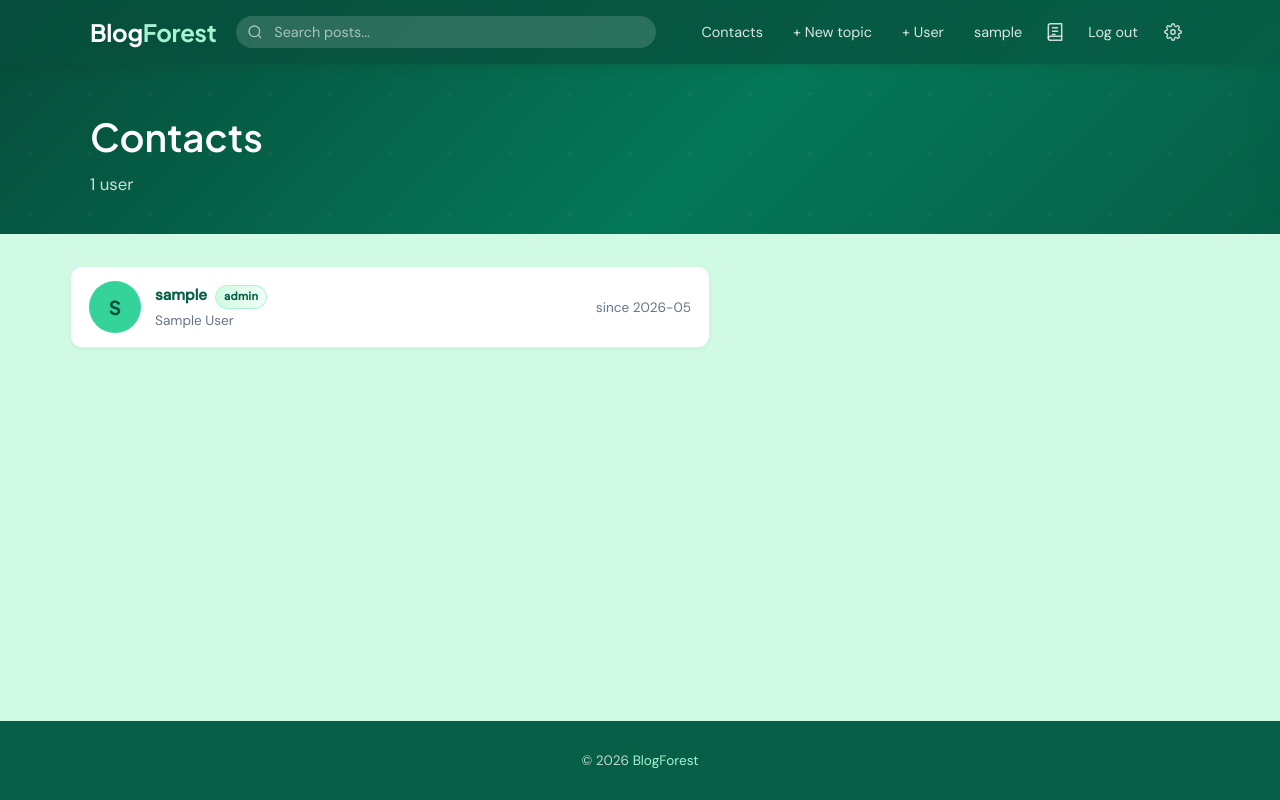
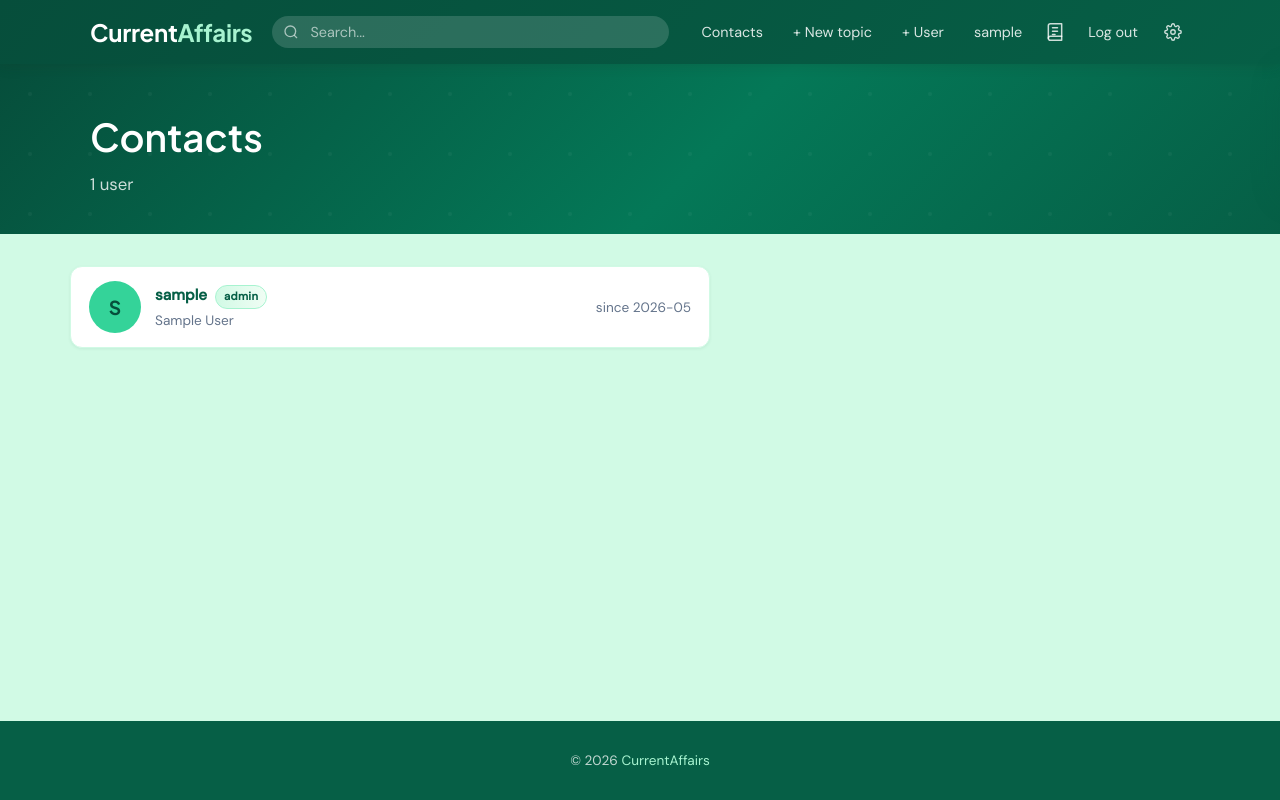
Before and after one commit to PvlKr16/Blogforest, a Django app: page /users/ in a window 1280 px wide. Run offline with Django 4.2, Linux system fonts and the light colour scheme; the visitor is signed in with stand-in values (Sample User, id 1); data comes from the database, SQL or seed files in the repository; data that the repository does not hold is empty.

Commit message:
renamed to CurrentAffairs

```diff
--- a/blogapp/templates/blogapp/auth/login.html
+++ b/blogapp/templates/blogapp/auth/login.html
@@ -4,7 +4,7 @@
 <head>
   <meta charset="UTF-8">
   <meta name="viewport" content="width=device-width, initial-scale=1.0">
-  <title>Log in — BlogForest</title>
+  <title>Log in — CurrentAffairs</title>
   <script>
     (function(){
       var t = '{{ user_theme|default:"emerald" }}';
@@ -15,7 +15,7 @@
 </head>
 <body>
   <div class="login-wrap">
-    <div class="login-logo">Blog<span>Forest</span></div>
+    <div class="login-logo">Current<span>Affairs</span></div>
 
     {% if messages %}
     {% for msg in messages %}
--- a/blogapp/templates/blogapp/auth/register.html
+++ b/blogapp/templates/blogapp/auth/register.html
@@ -1,5 +1,5 @@
 {% extends 'blogapp/base.html' %}
-{% block title %}New user — BlogForest{% endblock %}
+{% block title %}New user — CurrentAffairs{% endblock %}
 
 {% block content %}
 <div class="container">
--- a/blogapp/templates/blogapp/base.html
+++ b/blogapp/templates/blogapp/base.html
@@ -4,7 +4,7 @@
 <head>
   <meta charset="UTF-8">
   <meta name="viewport" content="width=device-width, initial-scale=1.0">
-  <title>{% block title %}BlogForest{% endblock %}</title>
+  <title>{% block title %}CurrentAffairs{% endblock %}</title>
   <!-- Anti-FOUC: apply theme before CSS renders -->
   <script>
     (function(){
@@ -21,7 +21,7 @@
   <!-- ── Header ── -->
   <header class="site-header">
     <div class="container header-inner">
-      <a href="{% url 'home' %}" class="site-logo">Blog<span>Forest</span></a>
+      <a href="{% url 'home' %}" class="site-logo">Current<span>Affairs</span></a>
 
       <!-- Search with dropdown options -->
       <div class="header-search" id="search-wrapper">
@@ -30,7 +30,7 @@
             <circle cx="11" cy="11" r="8"/><path d="m21 21-4.35-4.35"/>
           </svg>
           <input type="text" name="q" id="search-input"
-                 placeholder="Search posts..."
+                 placeholder="Search..."
                  value="{{ request.GET.q|default:'' }}">
           <!-- Search options dropdown -->
           <div id="search-dropdown">
@@ -163,7 +163,7 @@
   <!-- ── Footer ── -->
   <footer class="site-footer">
     <div class="container">
-      <p>&copy; 2026 <a href="{% url 'home' %}">BlogForest</a></p>
+      <p>&copy; 2026 <a href="{% url 'home' %}">CurrentAffairs</a></p>
     </div>
   </footer>
 
--- a/blogapp/templates/blogapp/blog/delete_confirm.html
+++ b/blogapp/templates/blogapp/blog/delete_confirm.html
@@ -1,5 +1,5 @@
 {% extends 'blogapp/base.html' %}
-{% block title %}Удалить блог — BlogForest{% endblock %}
+{% block title %}Удалить блог — CurrentAffairs{% endblock %}
 
 {% block content %}
 <div class="container content-full">
--- a/blogapp/templates/blogapp/blog/detail.html
+++ b/blogapp/templates/blogapp/blog/detail.html
@@ -1,6 +1,6 @@
 {% extends 'blogapp/base.html' %}
 {% load file_tags %}
-{% block title %}{{ blog.title }} — BlogForest{% endblock %}
+{% block title %}{{ blog.title }} — CurrentAffairs{% endblock %}
 
 {% block content %}
 <div class="container content-full">
--- a/blogapp/templates/blogapp/blog/form.html
+++ b/blogapp/templates/blogapp/blog/form.html
@@ -1,5 +1,5 @@
 {% extends 'blogapp/base.html' %}
-{% block title %}{{ action }} — BlogForest{% endblock %}
+{% block title %}{{ action }} — CurrentAffairs{% endblock %}
 
 {% block content %}
 <div class="page-hero">
--- a/blogapp/templates/blogapp/post/delete_confirm.html
+++ b/blogapp/templates/blogapp/post/delete_confirm.html
@@ -1,5 +1,5 @@
 {% extends 'blogapp/base.html' %}
-{% block title %}Удалить пост — BlogForest{% endblock %}
+{% block title %}Удалить пост — CurrentAffairs{% endblock %}
 
 {% block content %}
 <div class="container content-full">
--- a/blogapp/templates/blogapp/post/detail.html
+++ b/blogapp/templates/blogapp/post/detail.html
@@ -1,6 +1,6 @@
 {% extends 'blogapp/base.html' %}
 {% load file_tags %}
-{% block title %}{{ post.title }} — BlogForest{% endblock %}
+{% block title %}{{ post.title }} — CurrentAffairs{% endblock %}
 
 {% block content %}
 <div class="container content-full">
--- a/blogapp/templates/blogapp/post/form.html
+++ b/blogapp/templates/blogapp/post/form.html
@@ -1,5 +1,5 @@
 {% extends 'blogapp/base.html' %}
-{% block title %}{{ action }} — BlogForest{% endblock %}
+{% block title %}{{ action }} — CurrentAffairs{% endblock %}
 
 {% block content %}
 <div class="page-hero">
--- a/blogapp/templates/blogapp/profile.html
+++ b/blogapp/templates/blogapp/profile.html
@@ -1,5 +1,5 @@
 {% extends 'blogapp/base.html' %}
-{% block title %}{{ profile_user.username }} — BlogForest{% endblock %}
+{% block title %}{{ profile_user.username }} — CurrentAffairs{% endblock %}
 
 {% block content %}
 <div class="page-hero">
--- a/blogapp/templates/blogapp/tag_posts.html
+++ b/blogapp/templates/blogapp/tag_posts.html
@@ -1,5 +1,5 @@
 {% extends 'blogapp/base.html' %}
-{% block title %}#{{ tag.name }} — BlogForest{% endblock %}
+{% block title %}#{{ tag.name }} — CurrentAffairs{% endblock %}
 
 {% block content %}
 <div class="page-hero">
--- a/blogapp/templates/blogapp/unread.html
+++ b/blogapp/templates/blogapp/unread.html
@@ -1,5 +1,5 @@
 {% extends 'blogapp/base.html' %}
-{% block title %}Unread topics — BlogForest{% endblock %}
+{% block title %}Unread topics — CurrentAffairs{% endblock %}
 
 {% block content %}
 <div class="page-hero">
--- a/blogapp/templates/blogapp/user_list.html
+++ b/blogapp/templates/blogapp/user_list.html
@@ -1,5 +1,5 @@
 {% extends 'blogapp/base.html' %}
-{% block title %}Contacts — BlogForest{% endblock %}
+{% block title %}Contacts — CurrentAffairs{% endblock %}
 
 {% block content %}
 <div class="page-hero">
```
Also changed, not shown: blogapp/templates/blogapp/home.html (+1 -14 lines).
